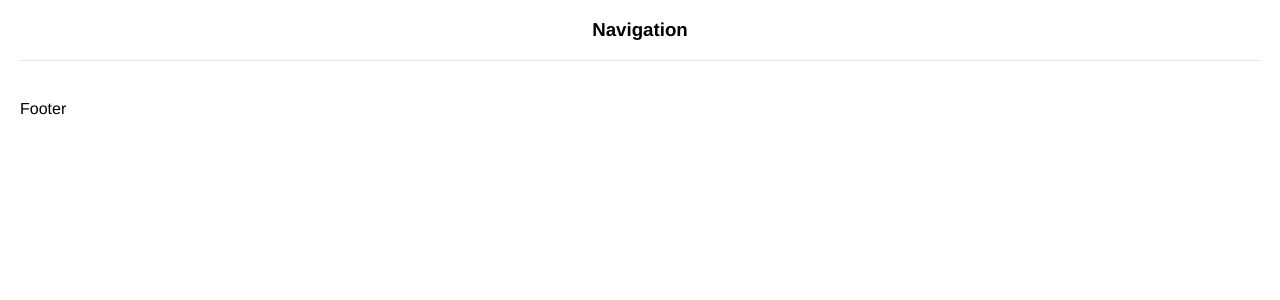
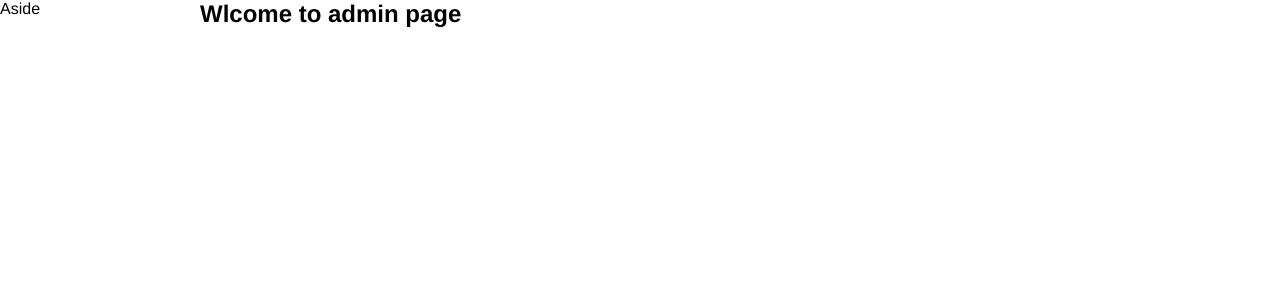
Before and after one commit to woodtick88/nuxt-blog, a Nuxt app: page /admin in a window 1280 px wide. Before the commit this address had no page. Shown: the top 300 px of the page. Built offline with nearby package versions, Linux system fonts and the light colour scheme.

Commit message:
admin layout

```diff
--- /dev/null
+++ b/layouts/admin.vue
@@ -0,0 +1,24 @@
+<template>
+    <div class="admin-layout-wrap">
+        <el-container :style="{height: '100%'}">
+            <el-aside width="200px">
+                Aside
+            </el-aside>
+            <nuxt />
+        </el-container>
+    </div>
+</template>
+
+<script>
+export default {
+
+}
+</script>
+
+<style lang="sass" scoped>
+
+.admin-layout-wrap
+    width: 100%
+    height: 100vh
+
+</style>
--- /dev/null
+++ b/pages/admin/index.vue
@@ -0,0 +1,9 @@
+<template>
+    <h1>Wlcome to admin page</h1>
+</template>
+
+<script>
+export default {
+    layout: 'admin'
+}
+</script>
```
